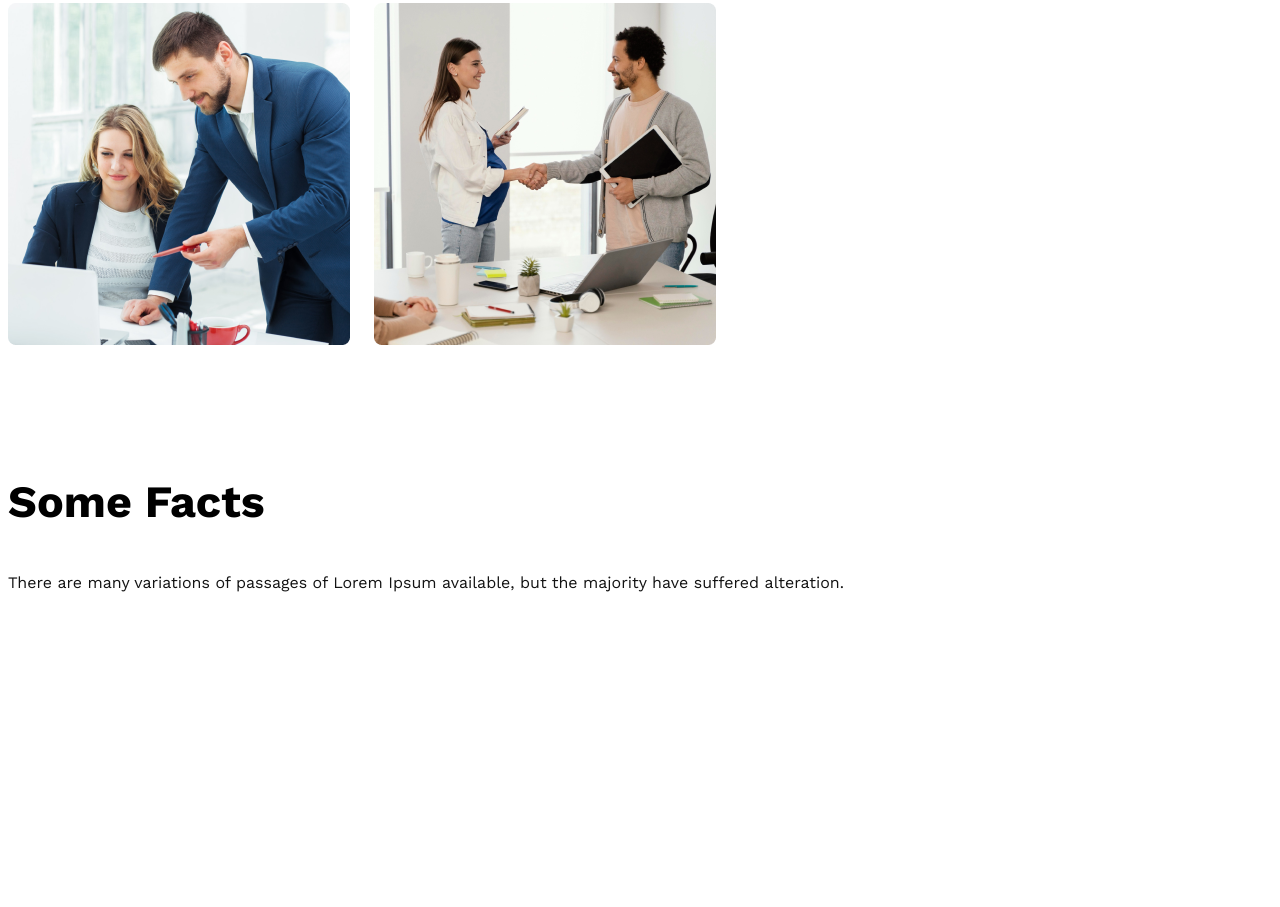
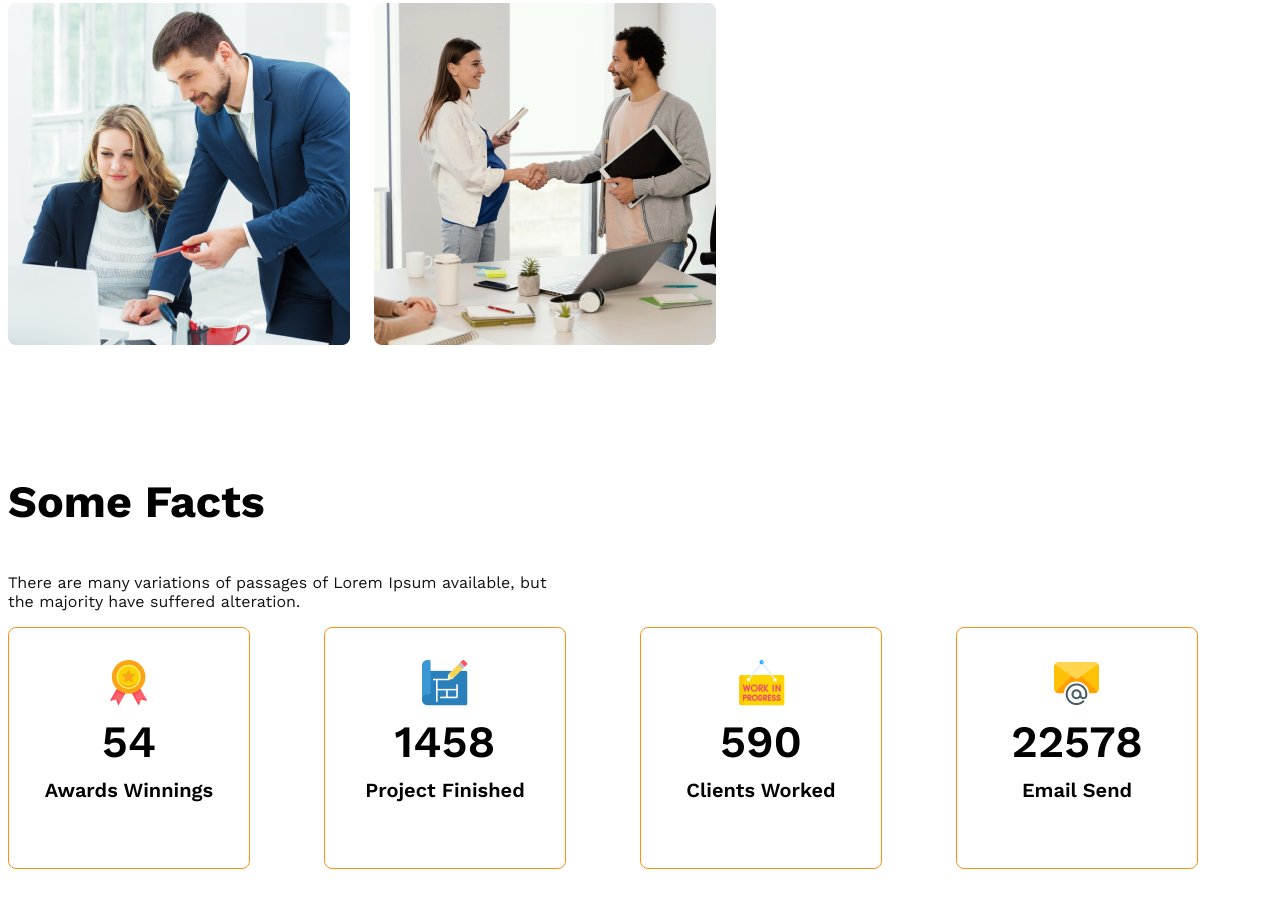
Before and after one commit to mdabdullaalrahat/G3-Architects-website, a plain HTML site: page index.html in a window 1280 px wide. Shown: the part 1677-2584 px from the top of the page. Before the commit the page ends 2558 px from the top, so only its background shows below. Drawn offline with nearby package versions, Linux system fonts and the light colour scheme.

```diff
--- a/G3.css
+++ b/G3.css
@@ -168,6 +168,44 @@
 
 /*  */
 
+/* some facts related style */
+
+.facts-container{
+    display: grid;
+    grid-template-columns: repeat(4, 1fr);
+}
+
+.fact-card{
+    border: 1px solid #FF900E;
+    border-radius: 8px;
+    width: 240px;
+    height: 240px;
+    align-items: center;
+    justify-content: center;
+    text-align: center;
+}
+
+.fact-number{
+    font-size: 2.8rem;
+    font-weight: 600;
+    margin-top: 5px;
+    margin-bottom: 10px;
+}
+
+.fact-name{
+    font-size: 1.25rem;
+    font-weight: 600;
+    margin-top: 10px;
+}
+
+.fact-description{
+
+    max-width: 540px;
+    font-size: 16px;
+}
+
+/*  */
+
 /* responsive media query */
 
 @media screen and (max-width:576px) {
--- a/index.html
+++ b/index.html
@@ -63,29 +63,37 @@
 <h3 class="section-title">
     Some Facts
 </h3>
-<p class="text-light-gray">There are many variations of passages of Lorem Ipsum available, but the majority have suffered alteration.</p>
+<p class="text-light-gray fact-description">There are many variations of passages of Lorem Ipsum available, but the majority have suffered alteration.</p>
 
 <div class="facts-container">
-    <!-- .fact*4>img.fact-icon+h4.fact-number+h5.fact-nume -->
-    <div class="fact">
-        <img src="" alt="" class="fact-icon">
-        <h4 class="fact-number"></h4>
-        <h5 class="fact-nume"></h5>
+    <!-- .fact-card*4>img.fact-icon+h4.fact-number+h5.fact-nume -->
+    <div class="fact-card display-flex">
+     <div>
+           <img src="ribon.png" alt="" class="fact-icon">
+        <h4 class="fact-number">54</h4>
+        <h5 class="fact-name">Awards Winnings</h5>
+     </div>
     </div>
-    <div class="fact">
-        <img src="" alt="" class="fact-icon">
-        <h4 class="fact-number"></h4>
-        <h5 class="fact-nume"></h5>
+    <div class="fact-card display-flex">
+      <div>
+          <img src="projects.png" alt="" class="fact-icon">
+        <h4 class="fact-number">1458</h4>
+        <h5 class="fact-name">Project Finished</h5>
+      </div>
     </div>
-    <div class="fact">
-        <img src="" alt="" class="fact-icon">
-        <h4 class="fact-number"></h4>
-        <h5 class="fact-nume"></h5>
+    <div class="fact-card display-flex">
+      <div>
+          <img src="customers.png" alt="" class="fact-icon">
+        <h4 class="fact-number">590</h4>
+        <h5 class="fact-name">Clients Worked</h5>
+      </div>
     </div>
-    <div class="fact">
-        <img src="" alt="" class="fact-icon">
-        <h4 class="fact-number"></h4>
-        <h5 class="fact-nume"></h5>
+    <div class="fact-card display-flex">
+       <div>
+         <img src="email.png" alt="" class="fact-icon">
+        <h4 class="fact-number">22578</h4>
+        <h5 class="fact-name">Email Send</h5>
+       </div>
     </div>
 </div>
 </section>
```
